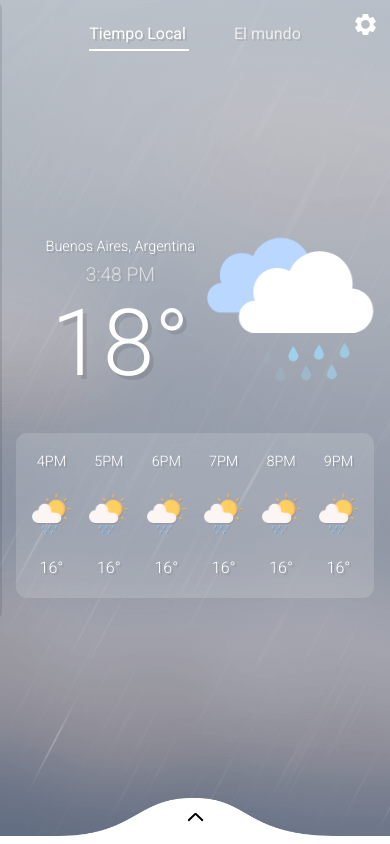
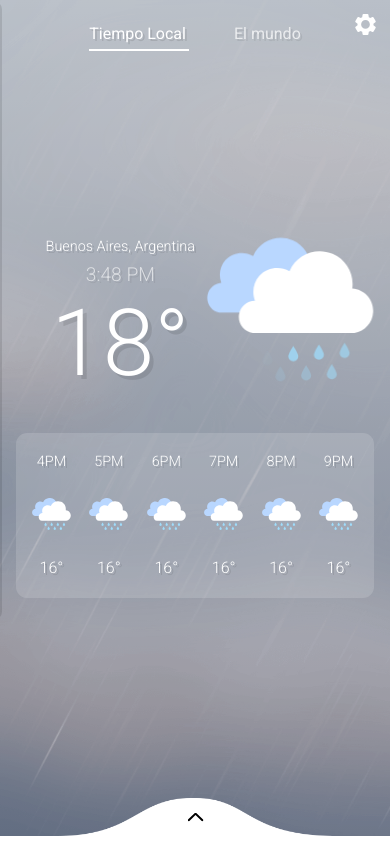
Before and after one commit to vanir-project/clima, an Angular app: page / in a window 390 px wide. Built offline with nearby package versions, Linux system fonts and the light colour scheme; a web font is replaced by a local one.

Commit message:
probando agregar components de clima svg a las horas y dias de semana

```diff
--- a/src/app/components/local/local.component.html
+++ b/src/app/components/local/local.component.html
@@ -25,7 +25,8 @@
         <div class="hours">
             <div class="hour-box" *ngFor="let item of hours">
                 <span class="hour">{{item}}</span>
-                <img src="assets/img/sol_nube.png" alt="">
+                <img src="assets/img/climas/lluvia.svg" alt="">
+                <!-- <app-lluvia></app-lluvia> -->
                 <span class="temp">16°</span>
             </div>
         </div>
@@ -50,7 +51,8 @@
             <div class="box-line" *ngFor="let item of days">
                 <span class="weekday">{{item}}</span>
                 <div>
-                    <img src="assets/img/sol_nube.png" alt="">
+                    <img src="assets/img/climas/sol_lluvia.svg" alt="">
+                    <!-- <app-lluvia></app-lluvia> -->
                     <div class="temperature">
                         <span class="max">21°</span>
                         <span class="min">15°</span>
--- a/src/app/components/local/local.component.scss
+++ b/src/app/components/local/local.component.scss
@@ -107,7 +107,8 @@ section {
           font-size: 1.7rem;
         }
 
-        img {
+        img,
+        app-lluvia {
           width: 3rem;
         }
       }
@@ -218,7 +219,7 @@ section {
           display: flex;
           align-items: center;
 
-          img {
+          img, app-lluvia {
             width: 2.8rem;
             margin-right: 3rem;
           }
@@ -421,7 +422,8 @@ section {
                       font-size: 1rem;
                     }
 
-                    img{
+                    img,
+                    app-lluvia {
                         width: 10vw;
                         max-width: 2.8rem;
                       }
@@ -563,7 +565,7 @@ section {
               }
 
               &>div {
-                img {
+                img, app-lluvia {
                   width: 7vw;
                   margin-right: 1rem;
                 }
```
